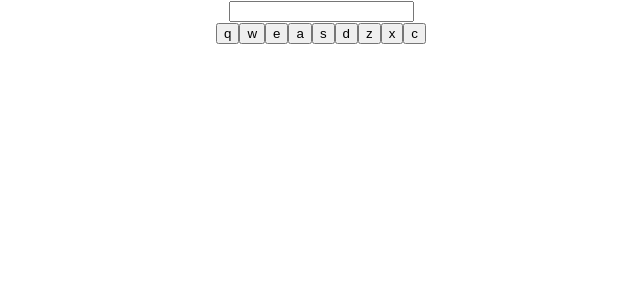
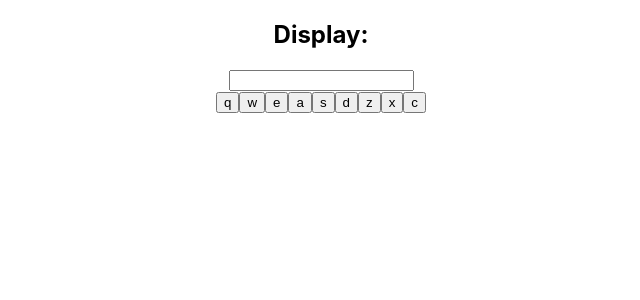
Before and after one commit to edwarhman/Drum-Machine, a React (Create React App) app: page / in a window 1280 px wide. Shown: the top 300 px of the page, without its empty margins (319-959 px from the left). Built offline with nearby package versions, Linux system fonts and the light colour scheme.

Commit message:
feat: add container for the display element

```diff
--- a/src/App.js
+++ b/src/App.js
@@ -7,7 +7,10 @@ const BUTTONS_KEYS = ['q', 'w', 'e', 'a', 's', 'd', 'z', 'x', 'c']
 function App() {
   return (
     <div className="App" id="drum-machine">
-      <input readOnly id="display"></input>
+      <div className="display-container">
+        <h2>Display:</h2>
+        <input readOnly id="display"></input>
+      </div>
       <div className="buttons-container">
         {BUTTONS_KEYS.map((key) => (
           <Button keyName={key} key={key}></Button>
```
